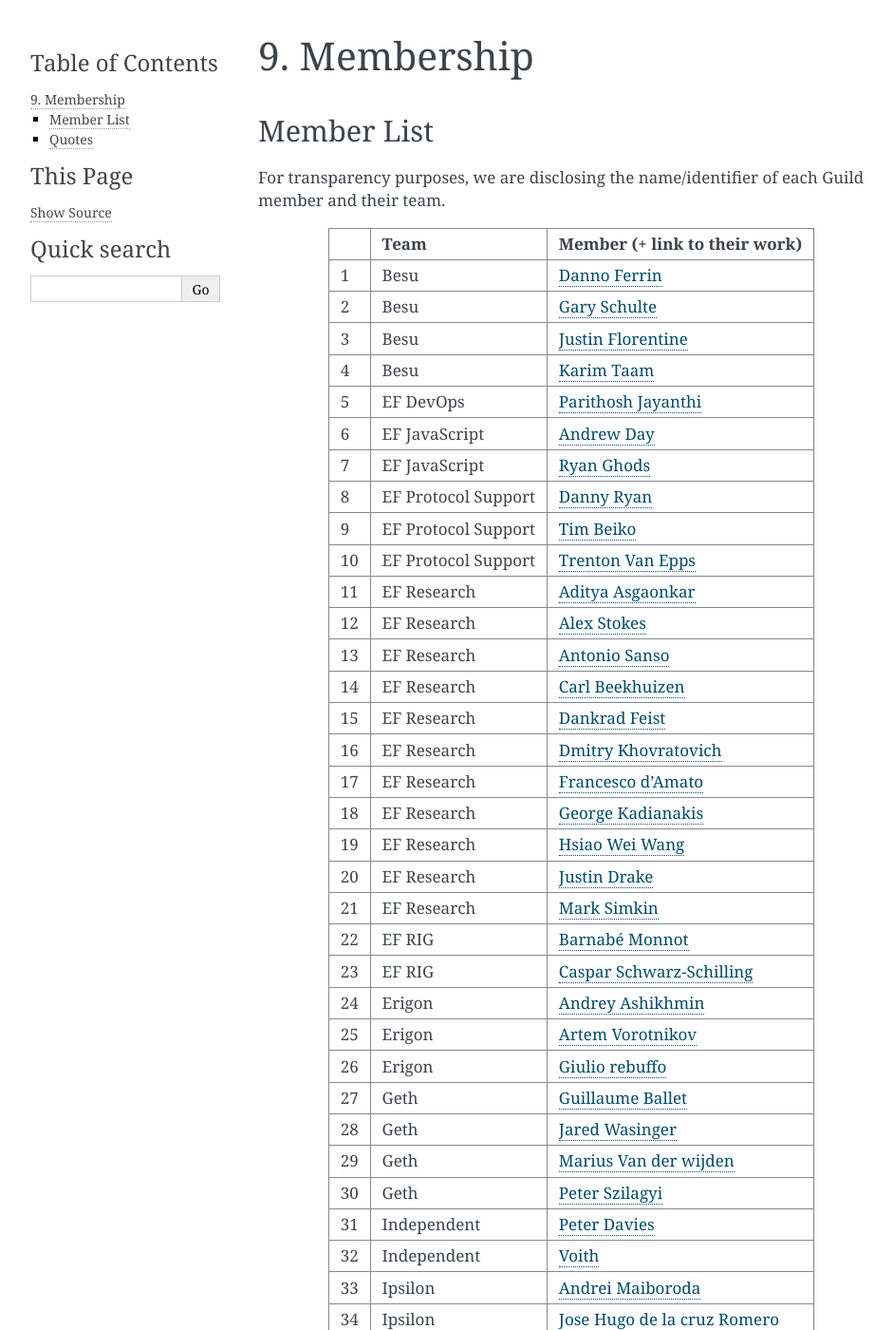
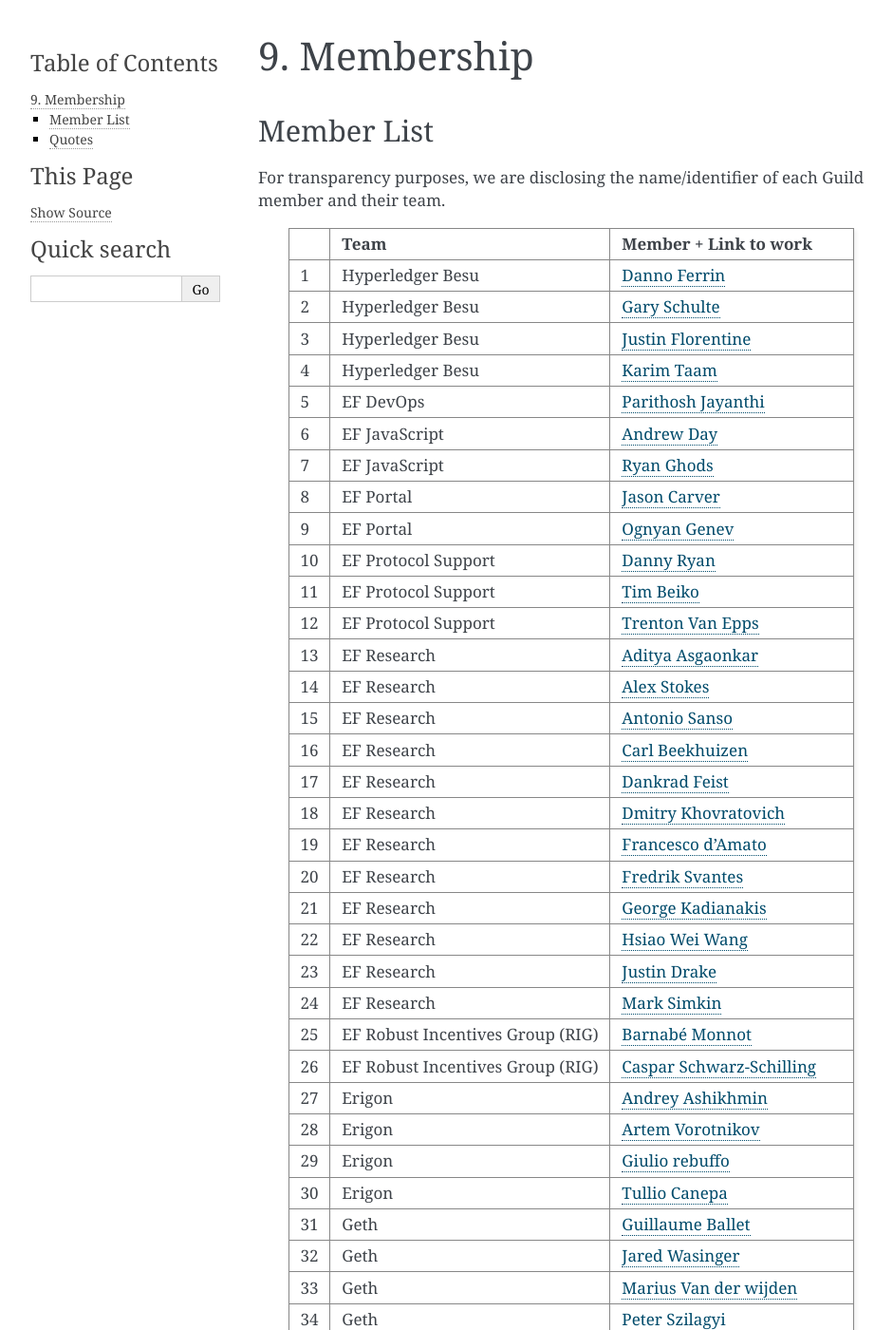
Before and after one commit to protocolguild/documentation, a Sphinx documentation site: the page built from docs/9-membership.md, in a window 1280 px wide and 1400 px high. Shown: the whole window at 95% size, without its empty margins (148-1089 px from the left). Built offline with Sphinx 7.4.7, drawn with Linux system fonts in a browser that asks for light colours; some of the changed text lies outside the part shown.

Commit message:
update member list

```diff
--- a/docs/9-membership.md
+++ b/docs/9-membership.md
@@ -3,95 +3,100 @@
 
 For transparency purposes, we are disclosing the name/identifier of each Guild member and their team.
 
-|      | Team  |                Member (+ link to their work) |
+|      | Team  |                Member + Link to work |
 | ---:         |        :--- |        :--- |
-| 1 | Besu | [Danno Ferrin](https://github.com/shemnon/) |
-| 2 | Besu | [Gary Schulte](https://github.com/garyschulte/) |
-| 3 | Besu | [Justin Florentine](https://github.com/jflo/) |
-| 4 | Besu | [Karim Taam](https://github.com/matkt/) |
+| 1 | Hyperledger Besu | [Danno Ferrin](https://github.com/shemnon/) |
+| 2 | Hyperledger Besu | [Gary Schulte](https://github.com/garyschulte/) |
+| 3 | Hyperledger Besu | [Justin Florentine](https://github.com/jflo/) |
+| 4 | Hyperledger Besu | [Karim Taam](https://github.com/matkt/) |
 | 5 | EF DevOps | [Parithosh Jayanthi](https://github.com/parithosh/) |
 | 6 | EF JavaScript | [Andrew Day](https://github.com/acolytec3/) |
 | 7 | EF JavaScript | [Ryan Ghods](https://github.com/ryanio/) |
-| 8 | EF Protocol Support | [Danny Ryan](https://github.com/djrtwo/) |
-| 9 | EF Protocol Support | [Tim Beiko](https://github.com/timbeiko/) |
-| 10 | EF Protocol Support | [Trenton Van Epps](https://github.com/tvanepps/) |
-| 11 | EF Research | [Aditya Asgaonkar](https://github.com/adiasg/) |
-| 12 | EF Research | [Alex Stokes](https://github.com/ralexstokes/) |
-| 13 | EF Research | [Antonio Sanso](https://github.com/asanso/) |
-| 14 | EF Research | [Carl Beekhuizen](https://github.com/CarlBeek/) |
-| 15 | EF Research | [Dankrad Feist](https://github.com/dankrad/) |
-| 16 | EF Research | [Dmitry Khovratovich](https://github.com/khovratovich/) |
-| 17 | EF Research | [Francesco d’Amato](https://github.com/notes.ethereum.org/@fradamt/) |
-| 18 | EF Research | [George Kadianakis](https://github.com/asn-d6/) |
-| 19 | EF Research | [Hsiao Wei Wang](https://github.com/hwwhww/) |
-| 20 | EF Research | [Justin Drake](https://github.com/justindrake/) |
-| 21 | EF Research | [Mark Simkin](https://github.com/msimkin.github.io/) |
-| 22 | EF RIG | [Barnabé Monnot](https://github.com/barnabemonnot/) |
-| 23 | EF RIG | [Caspar Schwarz-Schilling](https://github.com/casparschwa/) |
-| 24 | Erigon | [Andrey Ashikhmin](https://github.com/yperbasis/) |
-| 25 | Erigon | [Artem Vorotnikov](https://github.com/vorot93/) |
-| 26 | Erigon | [Giulio rebuffo](https://github.com/Giulio2002/) |
-| 27 | Geth | [Guillaume Ballet](https://github.com/gballet/) |
-| 28 | Geth | [Jared Wasinger](https://github.com/jwasinger/) |
-| 29 | Geth | [Marius Van der wijden](https://github.com/MariusVanDerWijden/) |
-| 30 | Geth | [Peter Szilagyi](https://github.com/karalabe/) |
-| 31 | Independent | [Peter Davies](https://github.com/ultratwo/) |
-| 32 | Independent | [Voith](https://github.com/voith/) |
-| 33 | Ipsilon | [Andrei Maiboroda](https://github.com/gumb0/) |
-| 34 | Ipsilon | [Jose Hugo de la cruz Romero](https://github.com/hugo-dc/) |
-| 35 | Ipsilon | [Paweł Bylica](https://github.com/chfast/) |
-| 36 | Lighthouse | [Adrian Manning](https://github.com/AgeManning/) |
-| 37 | Lighthouse | [Diva Martínez](https://github.com/divagant-martian/) |
-| 38 | Lighthouse | [Mac Ladson](https://github.com/macladson/) |
-| 39 | Lighthouse | [Mark Mackey](https://github.com/ethDreamer/) |
-| 40 | Lighthouse | [Mehdi Zerouali](https://github.com/zedt3ster/) |
-| 41 | Lighthouse | [Michael Sproul](https://github.com/michaelsproul/) |
-| 42 | Lighthouse | [Paul Hauner](https://github.com/paulhauner/) |
-| 43 | Lighthouse | [Pawan Dhananjay Ravi](https://github.com/pawanjay176/) |
-| 44 | Lighthouse | [Sean Anderson](https://github.com/realbigsean/) |
-| 45 | Lodestar | [Cayman Nava](https://github.com/wemeetagain/) |
-| 46 | Lodestar | [dapplion](https://github.com/dapplion/) |
-| 47 | Lodestar | [Gajinder Singh](https://github.com/g11tech/) |
-| 48 | Lodestar | [Tuyen Nguyen](https://github.com/tuyennhv/) |
-| 49 | Nethermind | [Kristof Gazso](https://github.com/kristofgaszo/) |
-| 50 | Nethermind | [Łukasz Rozmej](https://github.com/LukaszRozmej/) |
-| 51 | Nethermind | [Marek Moraczyński](https://github.com/MarekM25/) |
-| 52 | Nethermind | [Mateusz Jędrzejewski](https://github.com/matilote/) |
-| 53 | Nethermind | [Tomasz Stanzeck](https://github.com/tkstanczak/) |
-| 54 | Nimbus | [Dustin Brody](https://github.com/tersec/) |
-| 55 | Nimbus | [Etan Kissling](https://github.com/etan-status/) |
-| 56 | Nimbus | [Jacek Sieka](https://github.com/arnetheduck/) |
-| 57 | Nimbus | [Jamie Lokier](https://github.com/jlokier/) |
-| 58 | Nimbus | [Kim De Mey](https://github.com/kdeme/) |
-| 59 | Nimbus | [Mamy Ratsimbazafy](https://github.com/mratsim/) |
-| 60 | Nimbus | [Ștefan Talpalaru](https://github.com/stefantalpalaru/) |
-| 61 | Nimbus | [Zahary Karadzhov](https://github.com/zah/) |
-| 62 | Prysmatic | [James He](https://github.com/james-prysm/) |
-| 63 | Prysmatic | [Kasey Kirkham](https://github.com/kasey/) |
-| 64 | Prysmatic | [Mohamed Zahoor](https://github.com/jmozah/) |
-| 65 | Prysmatic | [Nishant Das](https://github.com/nisdas/) |
-| 66 | Prysmatic | [potuz](https://github.com/potuz/) |
-| 67 | Prysmatic | [Preston Van Loon](https://github.com/prestonvanloon/) |
-| 68 | Prysmatic | [Radosław Kapka](https://github.com/rkapka/) |
-| 69 | Prysmatic | [Raul Jordan](https://github.com/rauljordan/) |
-| 70 | Prysmatic | [Terence Tsao](https://github.com/terencechain/) |
-| 71 | Quilt | [Ansgar Dietrichs](https://github.com/adietrichs/) |
-| 72 | Quilt | [Matt Garnett](https://github.com/lightclient/) |
-| 73 | Quilt | [Sam Wilson](https://github.com/SamWilsn/) |
-| 74 | Quilt | [Somu Bhargava](https://github.com/bhargavasomu/) |
-| 75 | Solidity | [Alex Beregszaszi](https://github.com/axic/) |
-| 76 | Solidity | [Harikrishnan Mulackal](https://github.com/hrkrshnn/) |
-| 77 | Solidity | [Johnson Ugwuru](https://github.com/ogwurujohnson/) |
-| 78 | Solidity | [Kaan Uzdogan](https://github.com/kuzdogan/) |
-| 79 | Solidity | [Kamil Sliwak](https://github.com/cameel/) |
-| 80 | Solidity | [Leonardo de Sa Alt](https://github.com/leonardoalt/) |
-| 81 | Teku | [Adrian Sutton](https://github.com/ajsutton/) |
-| 82 | Teku | [Ben Edgington](https://github.com/benjaminion/) |
-| 83 | Teku | [Enrico Del Fante](https://github.com/tbenr/) |
-| 84 | Teku | [Paul Harris](https://github.com/rolfyone/) |
-| 85 | TXRX | [Alex Vlasov](https://github.com/ericsson49/) |
-| 86 | TXRX | [Anton Nashatyrev](https://github.com/Nashatyrev/) |
-| 87 | TXRX | [Mikhail Kalinin](https://github.com/mkalinin/) |
+| 8 | EF Portal | [Jason Carver](https://github.com/carver/) |
+| 9 | EF Portal | [Ognyan Genev](https://github.com/ogenev/) |
+| 10 | EF Protocol Support | [Danny Ryan](https://github.com/djrtwo/) |
+| 11 | EF Protocol Support | [Tim Beiko](https://github.com/timbeiko/) |
+| 12 | EF Protocol Support | [Trenton Van Epps](https://github.com/tvanepps/) |
+| 13 | EF Research | [Aditya Asgaonkar](https://github.com/adiasg/) |
+| 14 | EF Research | [Alex Stokes](https://github.com/ralexstokes/) |
+| 15 | EF Research | [Antonio Sanso](https://github.com/asanso/) |
+| 16 | EF Research | [Carl Beekhuizen](https://github.com/CarlBeek/) |
+| 17 | EF Research | [Dankrad Feist](https://github.com/dankrad/) |
+| 18 | EF Research | [Dmitry Khovratovich](https://github.com/khovratovich/) |
+| 19 | EF Research | [Francesco d’Amato](https://github.com/notes.ethereum.org/@fradamt/) |
+| 20 | EF Research | [Fredrik Svantes](https://github.com/fredriksvantes/) |
+| 21 | EF Research | [George Kadianakis](https://github.com/asn-d6/) |
+| 22 | EF Research | [Hsiao Wei Wang](https://github.com/hwwhww/) |
+| 23 | EF Research | [Justin Drake](https://github.com/justindrake/) |
+| 24 | EF Research | [Mark Simkin](https://github.com/msimkin.github.io/) |
+| 25 | EF Robust Incentives Group (RIG) | [Barnabé Monnot](https://github.com/barnabemonnot/) |
+| 26 | EF Robust Incentives Group (RIG) | [Caspar Schwarz-Schilling](https://github.com/casparschwa/) |
+| 27 | Erigon | [Andrey Ashikhmin](https://github.com/yperbasis/) |
+| 28 | Erigon | [Artem Vorotnikov](https://github.com/vorot93/) |
+| 29 | Erigon | [Giulio rebuffo](https://github.com/Giulio2002/) |
+| 30 | Erigon | [Tullio Canepa](https://github.com/canepat/) |
+| 31 | Geth | [Guillaume Ballet](https://github.com/gballet/) |
+| 32 | Geth | [Jared Wasinger](https://github.com/jwasinger/) |
+| 33 | Geth | [Marius Van der wijden](https://github.com/MariusVanDerWijden/) |
+| 34 | Geth | [Peter Szilagyi](https://github.com/karalabe/) |
+| 35 | Independent | [Peter Davies](https://github.com/ultratwo/) |
+| 36 | Independent | [Voith](https://github.com/voith/) |
+| 37 | Ipsilon | [Andrei Maiboroda](https://github.com/gumb0/) |
+| 38 | Ipsilon | [Jose Hugo de la cruz Romero](https://github.com/hugo-dc/) |
+| 39 | Ipsilon | [Paweł Bylica](https://github.com/chfast/) |
+| 40 | Lighthouse | [Adrian Manning](https://github.com/AgeManning/) |
+| 41 | Lighthouse | [Diva Martínez](https://github.com/divagant-martian/) |
+| 42 | Lighthouse | [Mac Ladson](https://github.com/macladson/) |
+| 43 | Lighthouse | [Mark Mackey](https://github.com/ethDreamer/) |
+| 44 | Lighthouse | [Mehdi Zerouali](https://github.com/zedt3ster/) |
+| 45 | Lighthouse | [Michael Sproul](https://github.com/michaelsproul/) |
+| 46 | Lighthouse | [Paul Hauner](https://github.com/paulhauner/) |
+| 47 | Lighthouse | [Pawan Dhananjay Ravi](https://github.com/pawanjay176/) |
+| 48 | Lighthouse | [Sean Anderson](https://github.com/realbigsean/) |
+| 49 | Lodestar | [Cayman Nava](https://github.com/wemeetagain/) |
+| 50 | Lodestar | [dapplion](https://github.com/dapplion/) |
+| 51 | Lodestar | [Gajinder Singh](https://github.com/g11tech/) |
+| 52 | Lodestar | [Tuyen Nguyen](https://github.com/tuyennhv/) |
+| 53 | Nethermind | [Kristof Gazso](https://github.com/kristofgaszo/) |
+| 54 | Nethermind | [Łukasz Rozmej](https://github.com/LukaszRozmej/) |
+| 55 | Nethermind | [Marek Moraczyński](https://github.com/MarekM25/) |
+| 56 | Nethermind | [Mateusz Jędrzejewski](https://github.com/matilote/) |
+| 57 | Nethermind | [Tomasz Stanzeck](https://github.com/tkstanczak/) |
+| 58 | Nimbus | [Dustin Brody](https://github.com/tersec/) |
+| 59 | Nimbus | [Etan Kissling](https://github.com/etan-status/) |
+| 60 | Nimbus | [Jacek Sieka](https://github.com/arnetheduck/) |
+| 61 | Nimbus | [Jamie Lokier](https://github.com/jlokier/) |
+| 62 | Nimbus | [Kim De Mey](https://github.com/kdeme/) |
+| 63 | Nimbus | [Konrad Staniec](https://github.com/KonradStaniec/) |
+| 64 | Nimbus | [Mamy Ratsimbazafy](https://github.com/mratsim/) |
+| 65 | Nimbus | [Ștefan Talpalaru](https://github.com/stefantalpalaru/) |
+| 66 | Nimbus | [Zahary Karadzhov](https://github.com/zah/) |
+| 67 | Prysmatic | [James He](https://github.com/james-prysm/) |
+| 68 | Prysmatic | [Kasey Kirkham](https://github.com/kasey/) |
+| 69 | Prysmatic | [Mohamed Zahoor](https://github.com/jmozah/) |
+| 70 | Prysmatic | [Nishant Das](https://github.com/nisdas/) |
+| 71 | Prysmatic | [potuz](https://github.com/potuz/) |
+| 72 | Prysmatic | [Preston Van Loon](https://github.com/prestonvanloon/) |
+| 73 | Prysmatic | [Radosław Kapka](https://github.com/rkapka/) |
+| 74 | Prysmatic | [Raul Jordan](https://github.com/rauljordan/) |
+| 75 | Prysmatic | [Terence Tsao](https://github.com/terencechain/) |
+| 76 | Quilt | [Ansgar Dietrichs](https://github.com/adietrichs/) |
+| 77 | Quilt | [Matt Garnett](https://github.com/lightclient/) |
+| 78 | Quilt | [Sam Wilson](https://github.com/SamWilsn/) |
+| 79 | Quilt | [Somu Bhargava](https://github.com/bhargavasomu/) |
+| 80 | Solidity | [Alex Beregszaszi](https://github.com/axic/) |
+| 81 | Solidity | [Harikrishnan Mulackal](https://github.com/hrkrshnn/) |
+| 82 | Solidity | [Johnson Ugwuru](https://github.com/ogwurujohnson/) |
+| 83 | Solidity | [Kaan Uzdogan](https://github.com/kuzdogan/) |
+| 84 | Solidity | [Kamil Sliwak](https://github.com/cameel/) |
+| 85 | Solidity | [Leonardo de Sa Alt](https://github.com/leonardoalt/) |
+| 86 | Teku | [Adrian Sutton](https://github.com/ajsutton/) |
+| 87 | Teku | [Ben Edgington](https://github.com/benjaminion/) |
+| 88 | Teku | [Enrico Del Fante](https://github.com/tbenr/) |
+| 89 | Teku | [Paul Harris](https://github.com/rolfyone/) |
+| 90 | TXRX | [Alex Vlasov](https://github.com/ericsson49/) |
+| 91 | TXRX | [Anton Nashatyrev](https://github.com/Nashatyrev/) |
+| 92 | TXRX | [Mikhail Kalinin](https://github.com/mkalinin/) |
 
 ## Quotes
 
```
